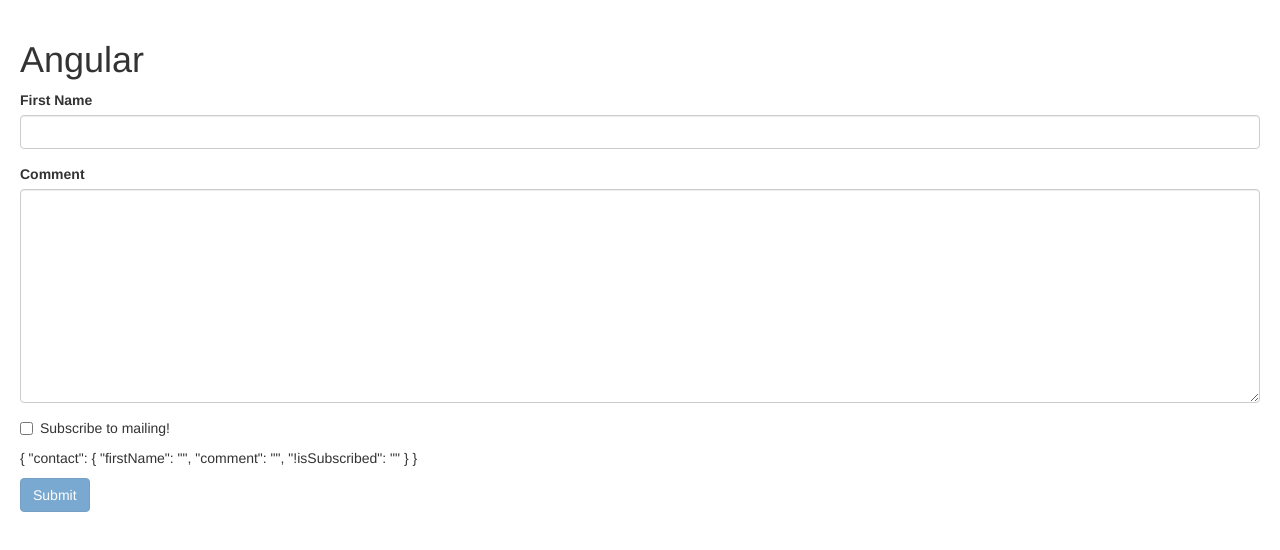
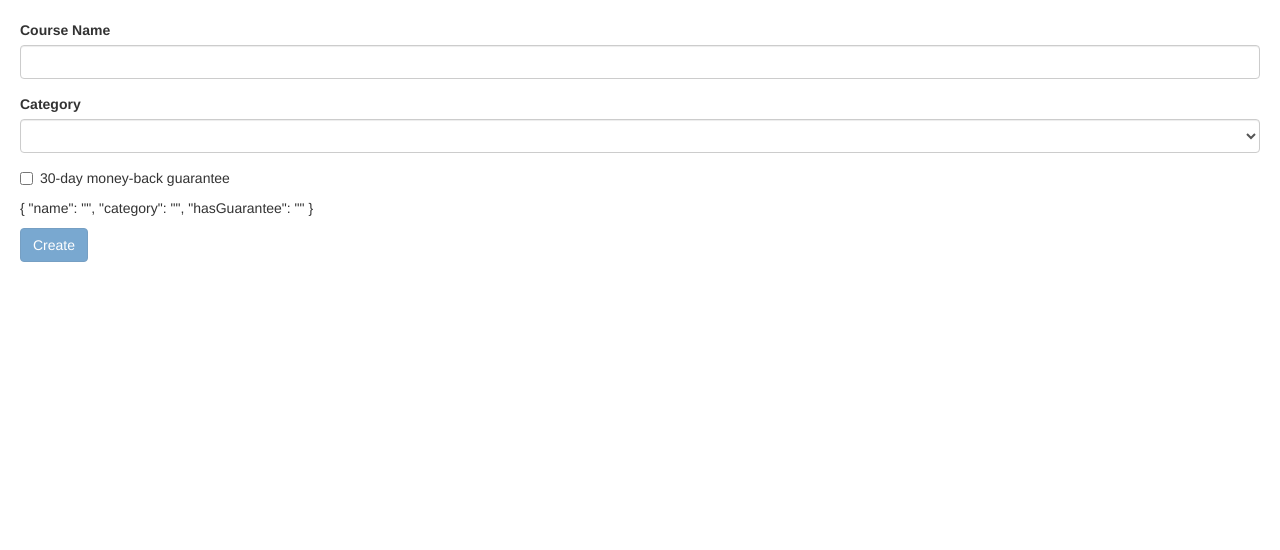
Before and after one commit to yuanyu90221/angular-demo, an Angular app: page / in a window 1280 px wide. Shown: the top 550 px of the page. Built offline with nearby package versions, Linux system fonts and the light colour scheme.

Commit message:
add form

```diff
--- a/src/app/app.component.html
+++ b/src/app/app.component.html
@@ -1,4 +1,4 @@
-<h1>Angular</h1>
+<!--<h1>Angular</h1>-->
 <!--<bootstrap-panel>
   <ng-container class="heading">Heading</ng-container>
   <div class="body">
@@ -12,4 +12,5 @@
 <navview></navview>
 <input type="text" [appInputFormat]="'uppercase'">
 <zippy title="Shipping Details">Shipping Details Content</zippy>-->
-<contact-form></contact-form>
+<!--<contact-form></contact-form>-->
+<course-form></course-form>
--- a/src/app/app.module.ts
+++ b/src/app/app.module.ts
@@ -19,6 +19,7 @@ import { SelfbtnComponent } from './selfbtn/selfbtn.component';
 import { InputFormatDirective } from './input-format.directive';
 import { ZippyComponent } from './zippy/zippy.component';
 import { ContactFormComponent } from './contact-form/contact-form.component';
+import { CourseFormComponent } from './course-form/course-form.component';
 
 @NgModule({
   declarations: [
@@ -36,7 +37,8 @@ import { ContactFormComponent } from './contact-form/contact-form.component';
     SelfbtnComponent,
     InputFormatDirective,
     ZippyComponent,
-    ContactFormComponent
+    ContactFormComponent,
+    CourseFormComponent
   ],
   imports: [
     BrowserModule,
--- a/src/app/contact-form/contact-form.component.html
+++ b/src/app/contact-form/contact-form.component.html
@@ -39,6 +39,19 @@
     <div class="checkbox">
       <label><input type="checkbox" ngModel name="!isSubscribed">Subscribe to mailing!</label>
     </div>
+    <div class="form-group">
+      <label for="contactMethod">Contact Method</label>
+      <select multiple ngModel name="contactMethod" id="contactMethod" class="form-control">
+        <option value=""></option>
+        <option *ngFor="let method of contactMethods" [value]="method.id">{{method.name}}</option>
+      </select>
+    </div>
+    <div *ngFor="let method of contactMethods" class="radio">
+      <label>
+        <input ngModel type="radio" name="contactMethod" [value]="method.id">
+        {{method.name}}
+      </label>
+    </div>
     <p>
       {{f.value | json }}
     </p>
--- a/src/app/contact-form/contact-form.component.ts
+++ b/src/app/contact-form/contact-form.component.ts
@@ -7,7 +7,10 @@ import { Component, OnInit } from '@angular/core';
   styleUrls: ['./contact-form.component.css']
 })
 export class ContactFormComponent  {
-
+  contactMethods = [
+    {id: 1, name: 'Email'},
+    {id: 2, name: 'Phone'}
+  ];
   log(x) {
     console.log(x);
   }
--- /dev/null
+++ b/src/app/course-form/course-form.component.html
@@ -0,0 +1,49 @@
+<form #f="ngForm" (ngSubmit)="submit(f)">
+  <div class="form-group">
+    <label for="name">Course Name</label>
+    <input ngModel
+        required
+        minlength="5"
+        type="text"
+        name="name"
+        id="name"
+        #name="ngModel"
+        class="form-control">
+    <div class="alert alert-danger"
+      *ngIf="name.touched && !name.valid"
+    >
+      <div *ngIf="name.errors.required">
+        Course Name is required
+      </div>
+      <div *ngIf="name.errors.minlength">
+        Course Name should be minimum {{name.errors.minlength.requiredLength}} charaters.
+      </div>
+    </div>
+  </div>
+  <div class="form-group">
+    <label for="category">Category</label>
+    <select required ngModel #category="ngModel" name="category" id="category" class="form-control">
+      <option value=""></option>
+      <option *ngFor="let category of categories" [value]="category.id">
+        {{category.name}}
+      </option>
+    </select>
+    <div class="alert alert-danger"
+      *ngIf="category.touched && !category.valid"
+    >
+      <div *ngIf="category.errors.required">
+        Category is required
+      </div>
+    </div>
+  </div>
+  <div class="checkbox">
+    <label for="hasGuarantee" class="checkbox">
+      <input ngModel #hasGuarantee="ngModel" type="checkbox" id="hasGuarantee" name="hasGuarantee">
+      30-day money-back guarantee
+    </label>
+  </div>
+  <p>
+    {{f.value | json }}
+  </p>
+  <button class="btn btn-primary" [disabled]='!f.valid'>Create</button>
+</form>
--- /dev/null
+++ b/src/app/course-form/course-form.component.ts
@@ -0,0 +1,20 @@
+import { Component, OnInit } from '@angular/core';
+
+@Component({
+  // tslint:disable-next-line:component-selector
+  selector: 'course-form',
+  templateUrl: './course-form.component.html',
+  styleUrls: ['./course-form.component.css']
+})
+export class CourseFormComponent {
+
+  categories = [
+    {id: 1, name: 'Development'},
+    {id: 2, name: 'Art'},
+    {id: 3, name: 'Languages'}
+  ];
+
+  submit(f) {
+    console.log(f);
+  }
+}
```
Also changed, not shown: src/app/course-form/course-form.component.css (added), 1 other file (tests, documents, lock files or other folders).
